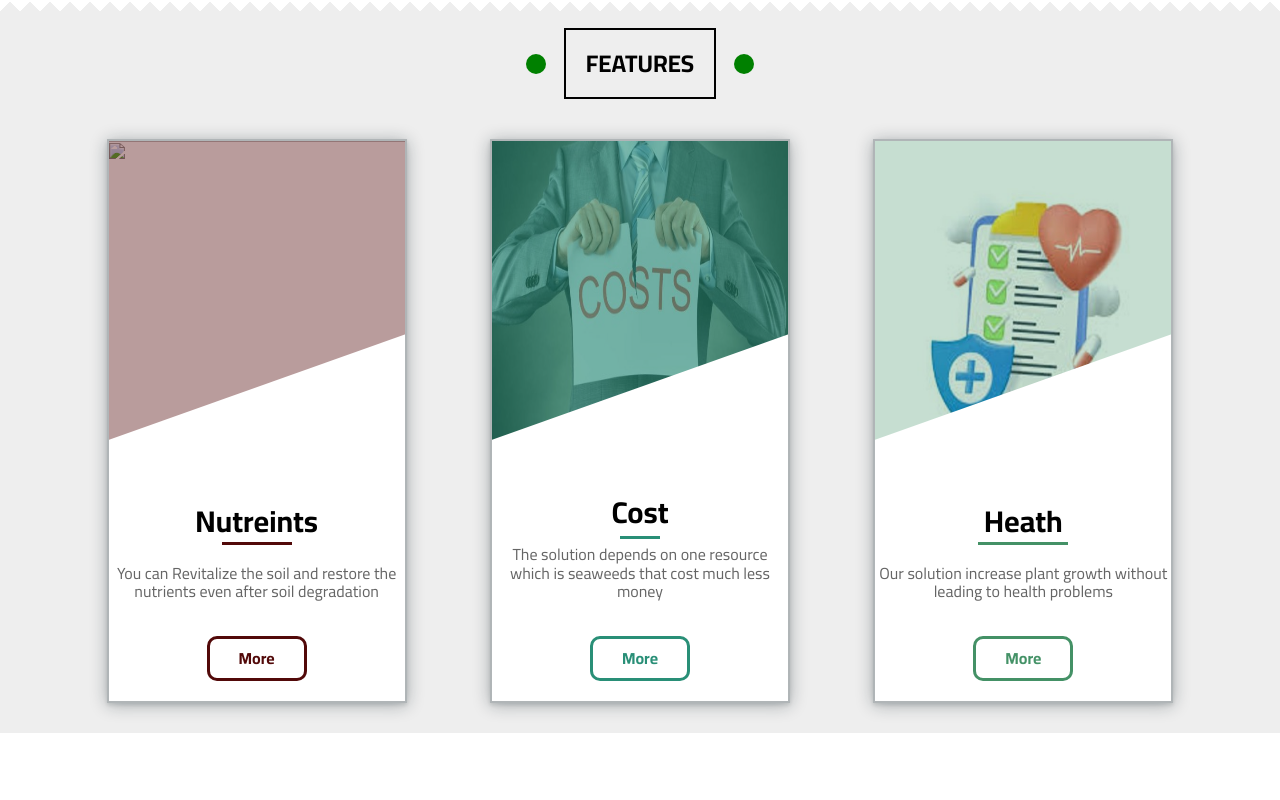
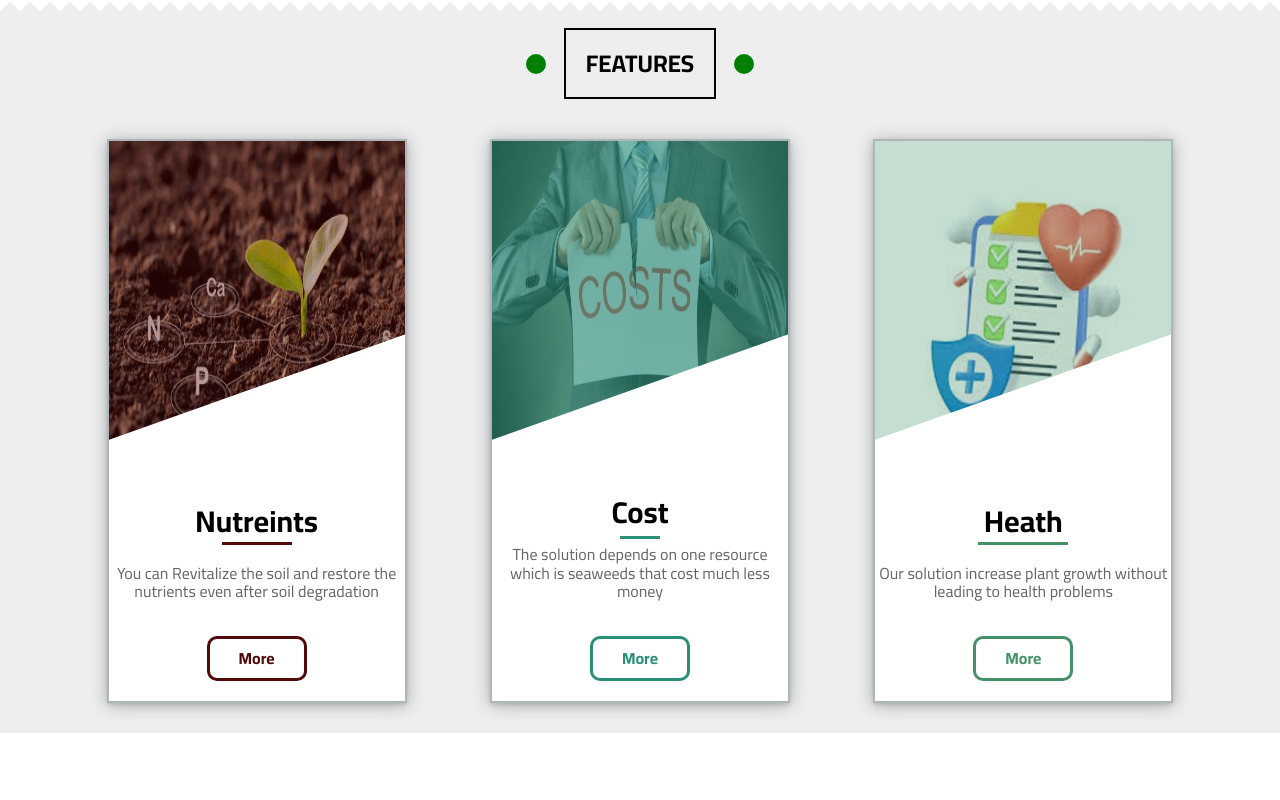
Before and after one commit to rwda-hagar/res-project-, a plain HTML site: page index.html in a window 1280 px wide. Shown: the part 1357-2157 px from the top of the page. Drawn offline with Linux system fonts and the light colour scheme; files whose address does not match are found by name.

Commit message:
Update index.html

```diff
--- a/index.html
+++ b/index.html
@@ -111,7 +111,7 @@
                 <h2>Features</h2>
                 <div class="content">
                     <div>
-                        <div class="holder"><img src="nutrients.jpeg" alt=""></div>
+                        <div class="holder"><img src="nutrient s.jpeg" alt=""></div>
                         <h4>Nutreints</h4>
                         <p>You can Revitalize the soil and restore the nutrients even after soil degradation</p>
                         <a href="#">More</a>
```
